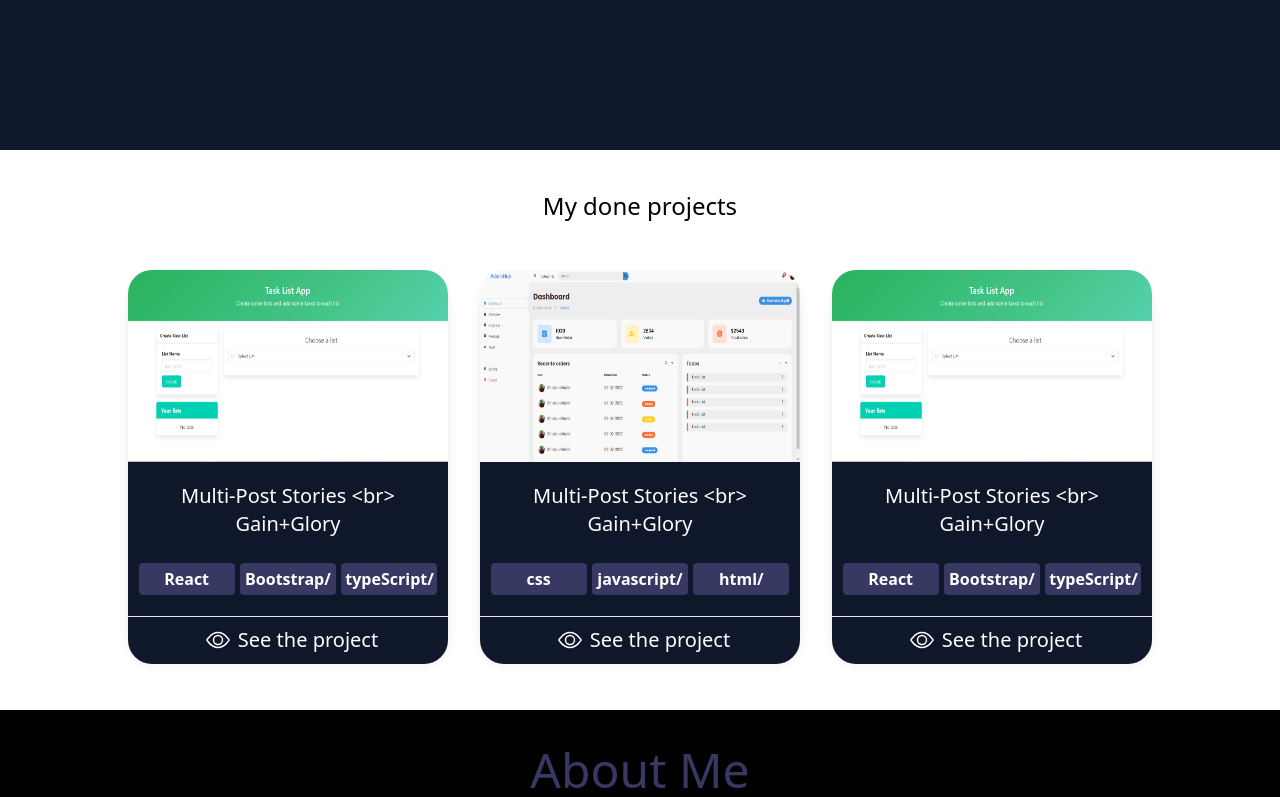
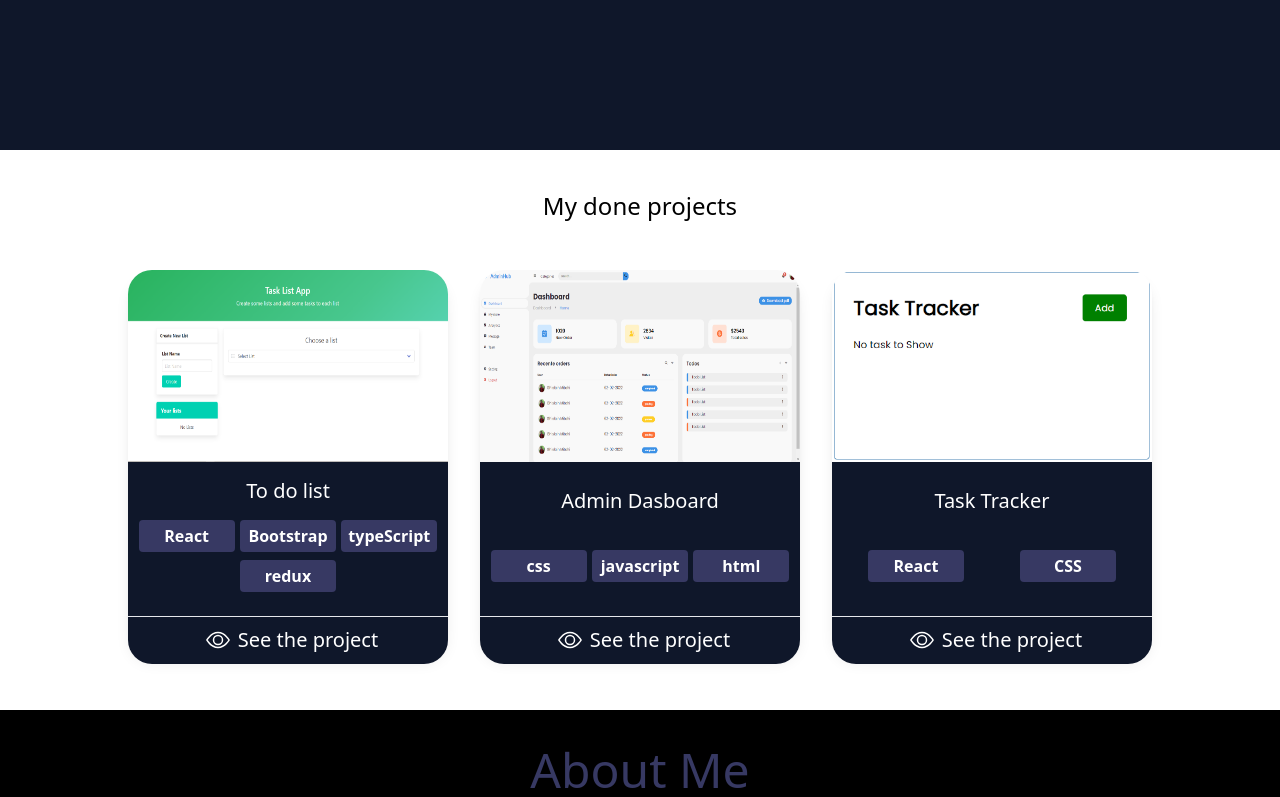
Before and after one commit to GhislainMitahi/myportfolio, a React (Create React App) app: page / in a window 1280 px wide. Shown: the part 650-1447 px from the top of the page. Built offline with nearby package versions, Linux system fonts and the light colour scheme.

Commit message:
last commit

```diff
--- a/src/components/Popop.js
+++ b/src/components/Popop.js
@@ -10,37 +10,26 @@ const Popop = ({popup, handleshow}) => {
         <div className="w-full flex items-center justify-end mr-1 text-3xl text-myred">
             <span onClick={handleshow}><VscClose/></span>
         </div>
-          <div className="md:w-5/6 pop-image shadow shadow-blue-450">
+          <div className="md:w-11/12 pop-image shadow shadow-blue-450">
             <img src={popup[0].popupDescription.imageSrc} alt="" className="w-full h-full"/>
           </div>
           <div className="md:flex md:w-full place-content-between title-and-go">
             <h1 className="ml-4 font-bold text-xl pop-titre">{popup[0].popupDescription.titre}</h1>
-            <p className="md:flex md:gap-4 md:mr-4 pop-go-pro">
+            <p className="md:flex md:gap-4 md:mr-4 p-0 pop-go-pro ml-4">
               <a href={popup[0].popupDescription.demoLink} className="bg-primary md:w-28 flex gap-2 items-center place-content-center text-white rounded">Live<VscLiveShare/></a>
               <a href={popup[0].popupDescription.source} className="bg-primary md:w-28 flex gap-2 items-center place-content-center text-white rounded">Source<VscGithubInverted/> </a>
             </p>
           </div>
-
-              <ul className="md:flex flex-wrap w-full place-content-start gap-2 ml-4 pop-tech">
-
+              <ul className="md:flex flex-wrap w-full place-content-start gap-2 ml-8 pop-tech">
               {popup[0].popupDescription.technolgies.map((tech)=>(
-                <li className="bg-primary rounded md:p-1 text-white md:text-xs text-center"> {tech}</li>
+                <li className="bg-primary rounded md:p-1 text-white md:text-xs text-center p-2 "> {tech}</li>
               ))}
-                {/* <li className="bg-primary rounded md:p-1 text-white md:text-xs text-center"> {popup[0].popupDescription.technolgies[0]}</li>
-                <li className="bg-primary rounded md:p-1 text-white md:text-xs text-center"> {popup[0].popupDescription.technolgies[1]}</li>
-                <li className="bg-primary rounded md:p-1 text-white md:text-xs text-center"> {popup[0].popupDescription.technolgies[2]}</li>
-                <li className="bg-primary rounded md:p-1 text-white md:text-xs text-center"> {popup[0].popupDescription.technolgies[3]}</li> */}
               </ul>
-          <div className="md:text-justify text-start text-justify m-2 pop-text">
+          <div className="md:text-justify text-start text-justify m-4 pop-text">
             {popup[0].popupDescription.description}
           </div>
 </div>
 </div>
-
-
-
-
   )
 }
-
 export default Popop
--- a/src/components/Profil.js
+++ b/src/components/Profil.js
@@ -25,8 +25,8 @@ const Profil = (props) => {
 </div>
 <div className="w-2/5 items-center text-lg intro">
 <h1 className="text-red text-2xl titre ">Hello, I'm <span className="underline ">{props.data.firstName} {props.data.lastName}</span></h1>
-  <p className="tracking-wider texts">I'm a full-stack web developer.
-I worked on real-world projects with different teams through pair programming.</p>
+  <p className="tracking-wider texts">I'm an experienced full-stack web developer, in love with pair programming and teamwork. I'm also an  open-source enthusiast with a love for clean code and accessible design.
+Fluent in multiple languages, frameworks, and technologies, and capable of ramping up quickly and efficiently and mentoring junior developers.</p>
 </div>
  <div class="w-2/5 items-center photo">
   <img src={props.gif} alt="gif"/>
--- a/src/components/Project.js
+++ b/src/components/Project.js
@@ -13,10 +13,13 @@ const Project = (props) => {
         <h1 className="text-center text-xl">
         {props.titre}
         </h1>
-        <div className="tech flex tech justify-around">
-          <p className="bg-primary p-1 w-24 text-center rounded font-bold">{props.tech[0]}</p>
+        <div className="tech flex flex-wrap tech justify-around">
+        {props.tech.map((ftechno)=>(
+          <p className="bg-primary p-1 w-24 text-center rounded font-bold mb-2">{ftechno}</p>
+        ))}
+          {/* <p className="bg-primary p-1 w-24 text-center rounded font-bold">{props.tech[0]}</p>
           <p className="bg-primary p-1 w-24 text-center rounded font-bold">{props.tech[1]}/</p>
-          <p className="bg-primary p-1 w-24 text-center rounded font-bold">{props.tech[2]}/</p>
+          <p className="bg-primary p-1 w-24 text-center rounded font-bold">{props.tech[2]}/</p> */}
         </div>
         </div>
         <div className="see md:h-12 bg-blue-450 rounded-b-md flex items-center place-content-center text-white text-xl border-t border-gray-200 hover:bg-primary hover:text-white transition duration-200 ease-out hover:ease-in" onClick={()=>props.handleClick(props.id)}>
--- a/src/components/Projects.js
+++ b/src/components/Projects.js
@@ -2,89 +2,71 @@ import {React, useState} from 'react';
 import Project from './Project'
 import pro1 from '../assets/images/todo.PNG'
 import dashbord from '../assets/images/dashbord.PNG'
+import trackar from '../assets/images/trackar.PNG'
 import Popop from './Popop'
 const Projects = () => {
 
-// states and declaratiio
 
 const [popup,setPopup] = useState([])
-
-
-
-
 const [show, setShow] =  useState(false)
-
-
 
 const project1 = {
   imageSrc: pro1,
-  titre: 'Multi-Post Stories <br> Gain+Glory',
+  titre: 'To do list',
   technolgies: ['React', 'Bootstrap', 'typeScript', 'redux'],
   id: 'firstProject',
   popupDescription: {
     imageSrc: pro1,
-      titre: 'Add task',
-      technolgies: ['React', 'Bootstrap', 'typeScript', 'redux'],
-      description: " Lorem Ipsum is simply dummy text of the printing and typesetting industry. Lorem Ipsum has been the industry's standard dummy text ever since the 1500s, when an unknown printer took a galley of type and scrambled it 1960s with the releaLorem Ipsum is simply dummy text of the printing and typesetting industry. Lorem Ipsum has been the industry's standard dummy text ever since the 1500s, when an unknown printer took a galley of type and scrambled it 1960s with the relea",
-      demoLink: 'https://ciraganenicole.github.io/Portfolio/',
-      source: 'https://github.com/ciraganenicole/Portfolio',
+      titre: 'Add taskTo',
+      technolgies: ['React','Bootstrap', 'typeScript', 'redux'],
+      description: " This project was created with the aim to help people increase their productivity. The todo list app allows you to prioritize the tasks that are more important. It was built by implementing the four basic functions which are Create, Read, Update, and Delete(CRUD).",
+      demoLink: 'https://handletasks.netlify.app/',
+      source: 'https://github.com/GhislainMitahi/to_do_tasks_project',
   },
 };
-
 const project2 = {
   imageSrc: dashbord,
-  titre: 'Multi-Post Stories <br> Gain+Glory',
+  titre: 'Admin Dasboard',
   technolgies: ['css', 'javascript', 'html'],
   id: 'secondProject',
   popupDescription: {
       imageSrc: dashbord,
-      titre: 'DashBord',
-      technolgies: ['css', 'javascript', 'html'],
-      description: " Lorem Ipsum is simply dummy text of the printing and typesetting industry. Lorem Ipsum has been the industry's standard dummy text ever since the 1500s, when an unknown printer took a galley of type and scrambled it 1960s with the releaLorem Ipsum is simply dummy text of the printing and typesetting industry. Lorem Ipsum has been the industry's standard dummy text ever since the 1500s, when an unknown printer took a galley of type and scrambled it 1960s with the relea",
-      demoLink: 'https://ciraganenicole.github.io/Portfolio/',
-      source: 'https://github.com/ciraganenicole/Portfolio',
+      titre: 'Admin Dasboard',
+      technolgies: ['css', 'javascript','html'],
+      description: "The admin dashboard project was created for three main purposes which are analytic(to identify historical trends, establish targets, predict outcomes, and/or discover insights), operational (to monitor, measure and manage processes in real-time), and strategic (to track key performance indicators (KPIs) and process towards established targets)",
+      demoLink: 'https://admindashboardghis.netlify.app/',
+      source: 'https://github.com/GhislainMitahi/AdminDashboard',
   },
 };
-
 const project3 = {
-  imageSrc: pro1,
-  titre: 'Multi-Post Stories <br> Gain+Glory',
-  technolgies: ['React', 'Bootstrap', 'typeScript', 'redux'],
+  imageSrc: trackar,
+  titre: 'Task Tracker',
+  technolgies: ['React','CSS'],
   id:'thirdProject',
   popupDescription: {
-    imageSrc: pro1,
+    imageSrc: trackar,
       titre: 'Add task',
-      technolgies: ['React', 'Bootstrap', 'typeScript', 'redux'],
-      description: " Lorem Ipsum is simply dummy text of the printing and typesetting industry. Lorem Ipsum has been the industry's standard dummy text ever since the 1500s, when an unknown printer took a galley of type and scrambled it 1960s with the releaLorem Ipsum is simply dummy text of the printing and typesetting industry. Lorem Ipsum has been the industry's standard dummy text ever since the 1500s, when an unknown printer took a galley of type and scrambled it 1960s with the relea",
-      demoLink: 'https://ciraganenicole.github.io/Portfolio/',
-      source: 'https://github.com/ciraganenicole/Portfolio',
+      technolgies: ['React', 'CSS'],
+      description: " The task tracker project help people to list everything that they have to do on a given time by setting a reminder in case they forget about the task. By keeping such a list, a person makes sure that his/her tasks are written down all in one place so he doesn't forget anything important.",
+      demoLink: 'https://tasktrackergh.netlify.app/',
+      source: 'https://github.com/GhislainMitahi/tasktracker/',
   },
 };
-
 const projects = [project1,project2,project3]
-
-// functions
 const handleClick = (key) => {
   setPopup(
     projects.filter((modal)=>modal.id === key ? {...modal}:false)
   )
-// console.log(popup.popupDescription
-  console.log(popup[0].popupDescription.titre)
   setShow(true)
 }
-
 const handleShow = () => {
   setShow(false)
 }
-
-// fondition
-
 if(show){
   document.body.classList.add('overflow-hidden')
 }else{
   document.body.classList.remove('overflow-hidden')
 }
-
   return (
     <>
     {show &&(
@@ -93,8 +75,10 @@ if(show){
 <div className="mainP md:p-6 h-auto md:w-auto border-black" id="project">
             <h1 class="text-center md:text-2xl p-4 mb-8"> My done projects </h1>
       <div className=" md:flex flex-wrap md:justify-center md:gap-x-8 h-auto mb-8">
-      {projects.map((work)=>(
-        <Project id={work.id}
+      {projects.map((work,key)=>(
+          <Project
+          key={key}
+          id={work.id}
           image={work.imageSrc}
           titre={work.titre}
           tech={work.technolgies}
@@ -106,5 +90,4 @@ if(show){
     </>
   )
 }
-
 export default Projects
--- a/src/index.css
+++ b/src/index.css
@@ -254,7 +254,7 @@ input[type="submit"] {
         display: flex;
         justify-content: space-between;
         align-items: center;
-        padding: 4px;
+        /* padding: 4px; */
     }
     .pop-go-pro a {
         font-size: 11.5px;
```
Also changed, not shown: src/assets/images/trackar.PNG (added).
